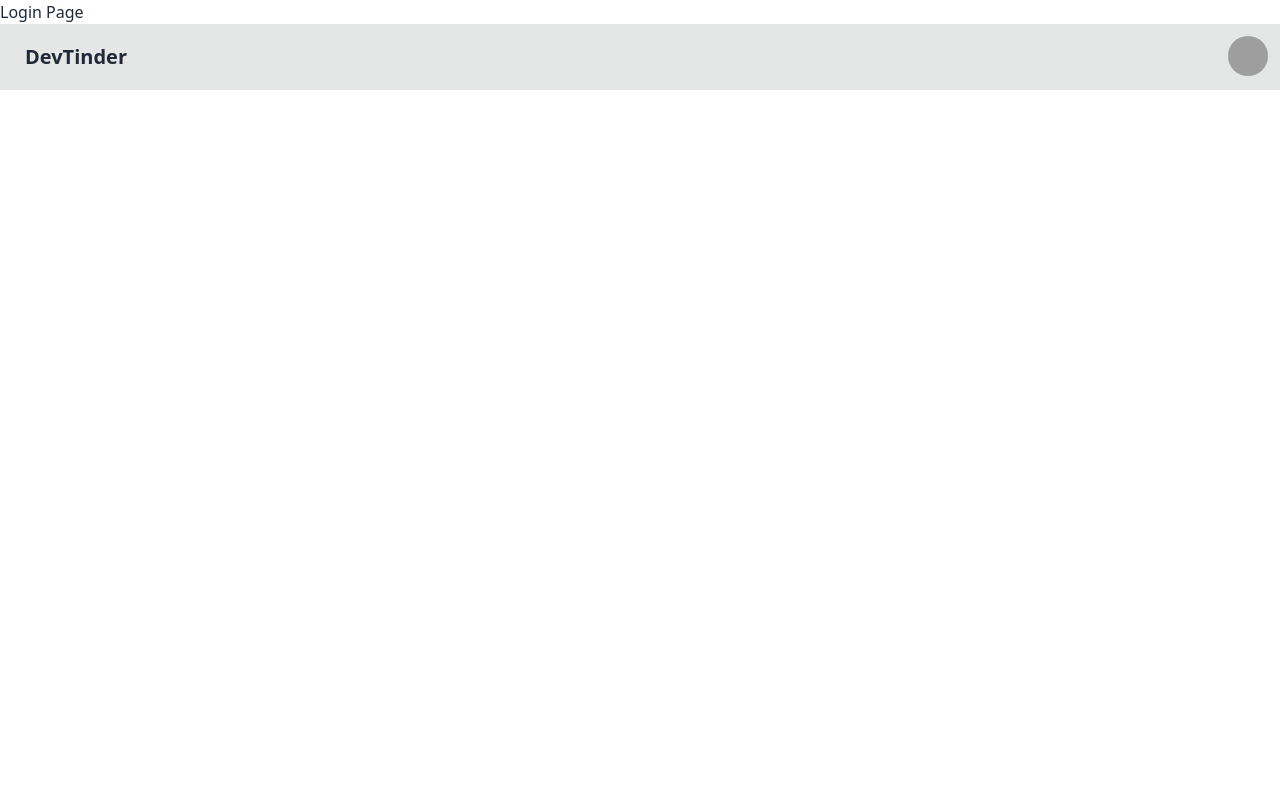
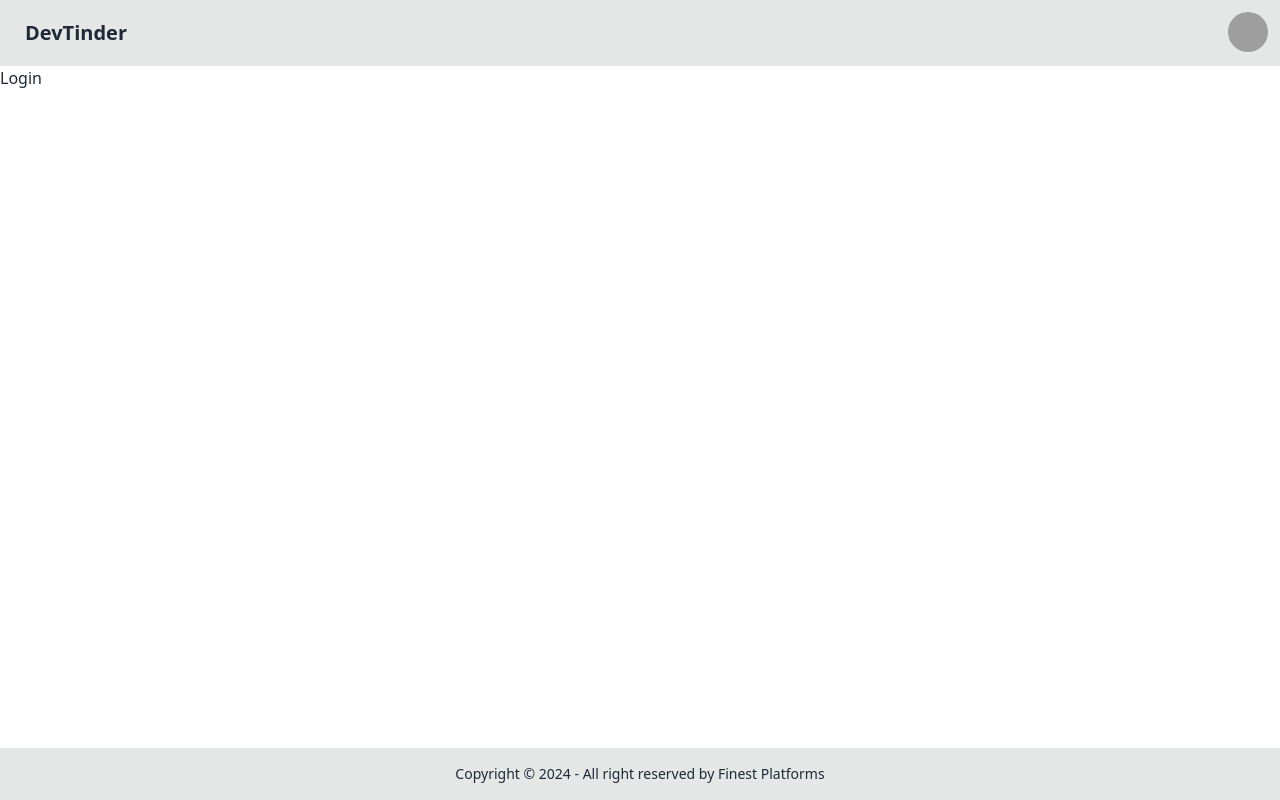
Before and after one commit to ayush-ojha-11/devTinder-web, a React (Vite) app: page /login in a window 1280 px wide. Built offline with nearby package versions, Linux system fonts and the light colour scheme; grey boxes are pictures that could not be loaded.

Commit message:
footer and routes

```diff
--- a/src/App.jsx
+++ b/src/App.jsx
@@ -1,18 +1,19 @@
 import { BrowserRouter, Route, Routes } from "react-router-dom";
-import NavBar from "./NavBar";
+import Login from "./Login";
+import Body from "./Body";
+import Profile from "./Profile";
 
 function App() {
   return (
     <>
       <BrowserRouter basename="/">
         <Routes>
-          <Route path="/" element={<div>Base Page</div>}></Route>
-          <Route path="/login" element={<div>Login Page</div>}>
-            {" "}
+          <Route path="/" element={<Body />}>
+            <Route path="/login" element={<Login />} />
+            <Route path="/profile" element={<Profile />} />
           </Route>
         </Routes>
       </BrowserRouter>
-      <NavBar />
     </>
   );
 }
--- /dev/null
+++ b/src/Body.jsx
@@ -0,0 +1,16 @@
+import React from "react";
+import NavBar from "./NavBar";
+import { Outlet } from "react-router-dom";
+import Footer from "./Footer";
+
+const Body = () => {
+  return (
+    <div>
+      <NavBar />
+      <Outlet />
+      <Footer />
+    </div>
+  );
+};
+
+export default Body;
--- /dev/null
+++ b/src/Footer.jsx
@@ -0,0 +1,16 @@
+import React from "react";
+
+const Footer = () => {
+  return (
+    <footer className="footer footer-center bg-base-300 text-base-content p-4 fixed bottom-0">
+      <aside>
+        <p>
+          Copyright © {new Date().getFullYear()} - All right reserved by Finest
+          Platforms
+        </p>
+      </aside>
+    </footer>
+  );
+};
+
+export default Footer;
--- /dev/null
+++ b/src/Login.jsx
@@ -0,0 +1,6 @@
+import React from "react";
+
+const Login = () => {
+  return <div>Login</div>;
+};
+export default Login;
--- /dev/null
+++ b/src/Profile.jsx
@@ -0,0 +1,7 @@
+import React from "react";
+
+const Profile = () => {
+  return <div>Profile</div>;
+};
+
+export default Profile;
```
